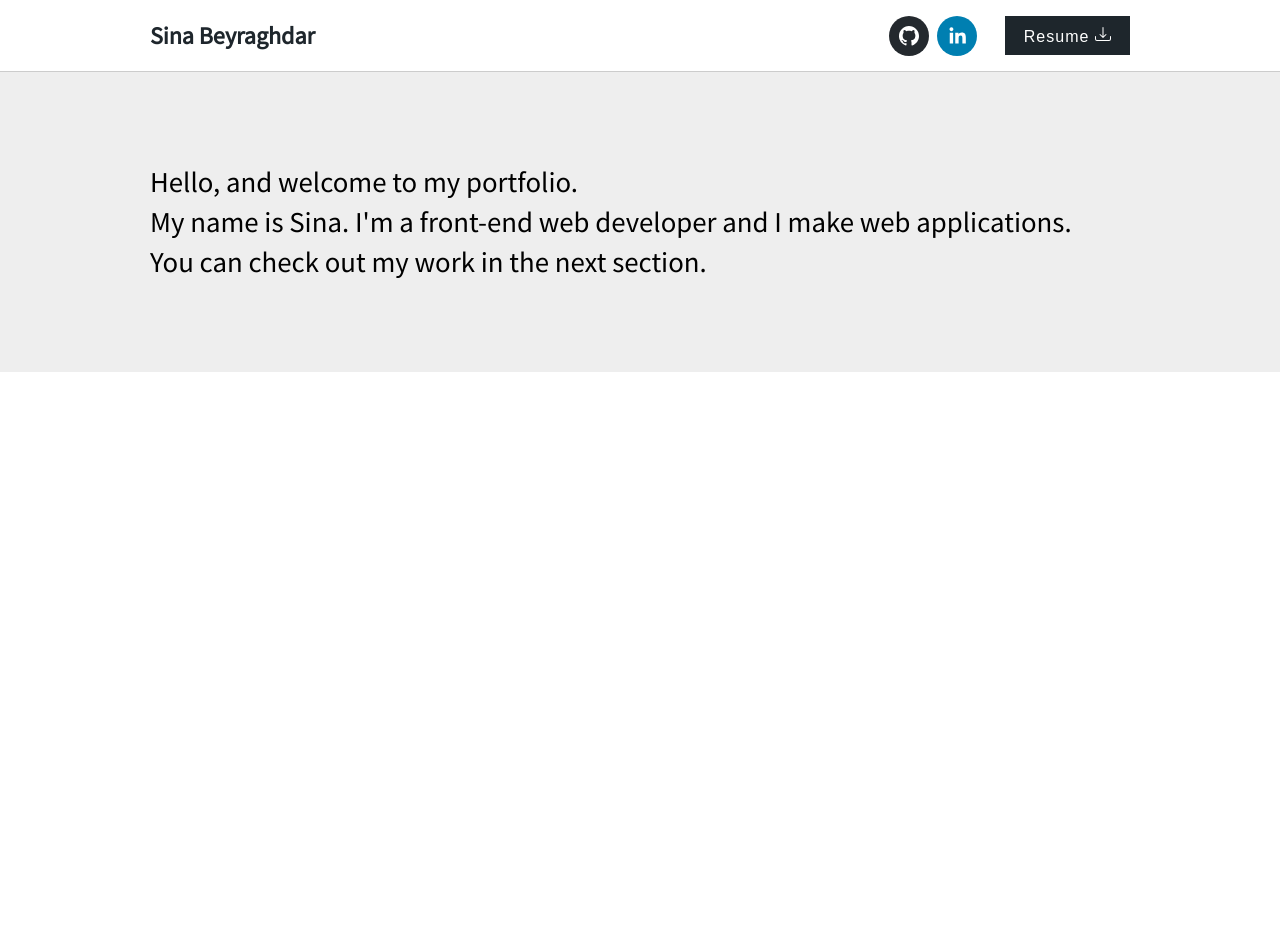
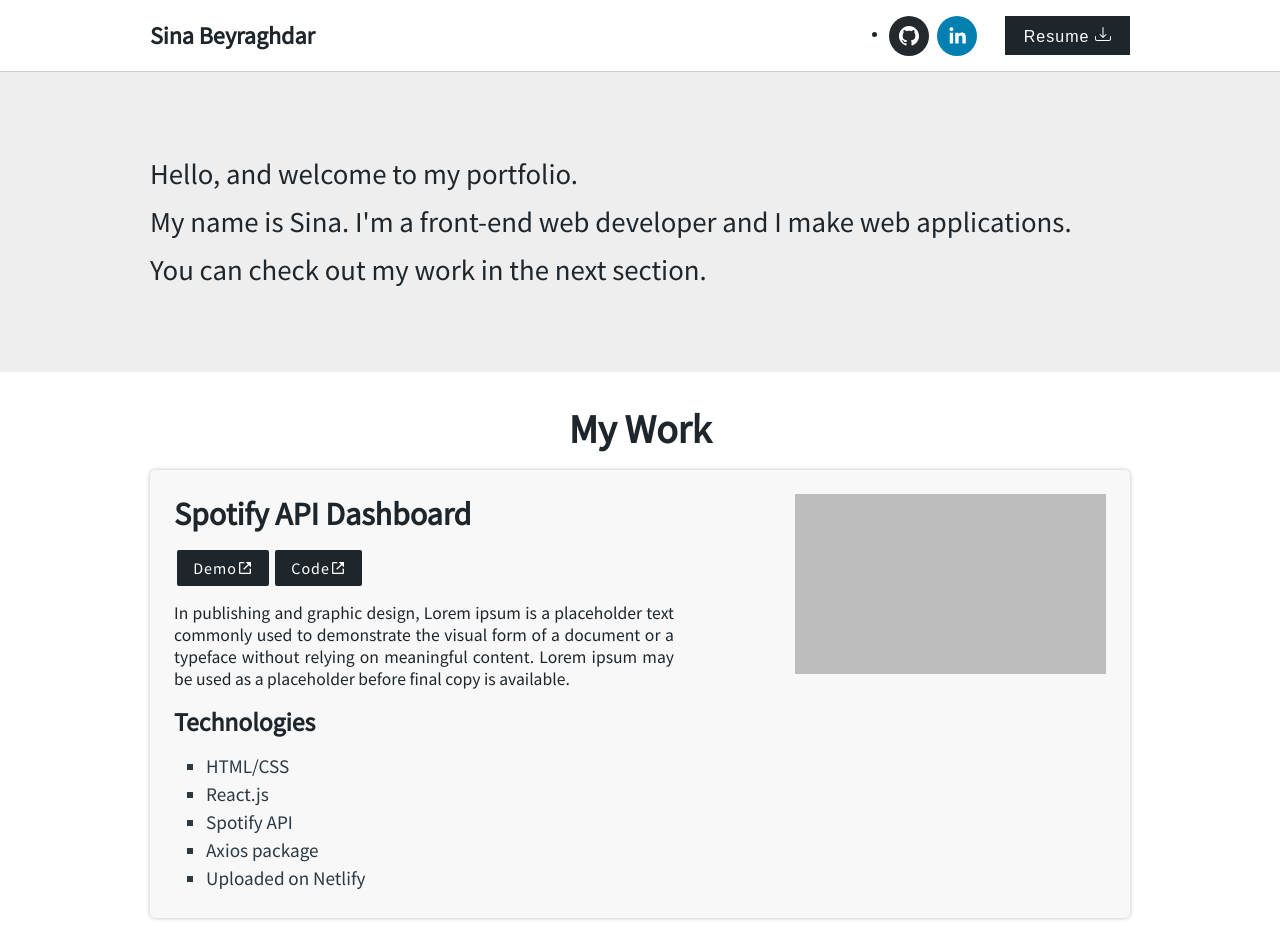
Before and after one commit to SinaBYR/my-portfolio-next, a React (Create React App) app: page / in a window 1280 px wide. Before the commit the page ends 800 px from the top, so only its background shows below. Built offline with nearby package versions, Linux system fonts and the light colour scheme.

Commit message:
Finish projects in Work component

```diff
--- a/src/App.js
+++ b/src/App.js
@@ -1,4 +1,5 @@
 import { Navbar } from "./components/Navbar/Navbar";
+import { Work } from "./components/Work/Work";
 import { Showcase } from "./components/Showcase/Showcase";
 
 const App = () => {
@@ -6,6 +7,7 @@
             <div>
                 <Navbar />
                 <Showcase />
+                <Work />
             </div>
     )
 }
--- a/src/components/Navbar/Navbar.module.css
+++ b/src/components/Navbar/Navbar.module.css
@@ -3,10 +3,10 @@
     top: 0;
     left: 0;
     right: 0;
+    height: 72px;
     color: #1e262c;
     background-color: #fff;
-    height: 56px;
-    height: 72px;
+    padding: 0 1rem;
     border-bottom: 1px solid #cccccc;
 }
 
@@ -19,10 +19,9 @@
 }
 
 .Links {
+    display: flex;
     margin-left: auto;
     margin-right: 1rem;
-    display: flex;
-    list-style: none;
 }
 
 .Links li {
--- a/src/components/Showcase/Showcase.js
+++ b/src/components/Showcase/Showcase.js
@@ -4,7 +4,6 @@
     return (
         <section className={classes.Showcase}>
             <div className={classes.ShowcaseWrapper}>
-                {/* <h2>Welcome</h2> */}
                 <p>Hello, and welcome to my portfolio.</p>
                 <p>My name is Sina. I'm a front-end web developer and I make web applications.</p>
                 <p>You can check out my work in the next section.</p>
--- a/src/components/Showcase/Showcase.module.css
+++ b/src/components/Showcase/Showcase.module.css
@@ -2,10 +2,9 @@
     display: flex;
     align-items: center;
     height: 300px;
-    /* background-color: red; */
+    background-color: #eeeeee;
+    padding: 0 1rem;
     margin-top: 72px;
-    background-color: #eeeeee;
-
 }
 
 .ShowcaseWrapper {
@@ -22,4 +21,5 @@
 .ShowcaseWrapper p {
     font-size: 1.8rem;
     line-height: 1.4;
+    margin: 0.5rem 0;
 }
--- /dev/null
+++ b/src/components/Utilities/Links/PrimaryLink/PrimaryLink.js
@@ -0,0 +1,5 @@
+import classes from './PrimaryLink.module.css';
+
+const PrimaryLink = props => <a className={classes.PrimaryLink} {...props}>{props.children}</a>
+
+export { PrimaryLink }
--- /dev/null
+++ b/src/components/Utilities/Links/PrimaryLink/PrimaryLink.module.css
@@ -0,0 +1,13 @@
+.PrimaryLink {
+    display: inline-flex;
+    align-items: center;
+    padding: 0.5rem 1rem;
+    cursor: pointer;
+    border: none;
+    background-color: #1e262c;
+    font-size: 1rem;
+    color: #ffffff;
+    letter-spacing: 1px;
+    text-decoration: none;
+    border-radius: 2px;
+}
--- /dev/null
+++ b/src/components/Work/Work.js
@@ -0,0 +1,39 @@
+import classes from './Work.module.css';
+import { PrimaryButton } from '../Utilities/Buttons/PrimaryButton/PrimaryButton';
+import { BiLinkExternal } from 'react-icons/bi';
+import { PrimaryLink } from '../Utilities/Links/PrimaryLink/PrimaryLink';
+
+const Work = props => {
+    return (
+        <main className={classes.Work}>
+            <div className={classes.WorkWrapper}>
+                <h2>My Work</h2>
+                <div className={classes.Projects}>
+                    <section className={classes.Project}>
+                        <div>
+                            <h2>Spotify API Dashboard</h2>
+                            <div className={classes.Links}>
+                                <PrimaryLink>Demo <BiLinkExternal /></PrimaryLink>
+                                <PrimaryLink>Code <BiLinkExternal /></PrimaryLink>
+                            </div>
+                            <p className={classes.Description}>In publishing and graphic design, Lorem ipsum is a placeholder text commonly used to demonstrate the visual form of a document or a typeface without relying on meaningful content. Lorem ipsum may be used as a placeholder before final copy is available.</p>
+                            <div className={classes.Technologies}>
+                                <h3>Technologies</h3>
+                                <ul>
+                                    <li>HTML/CSS</li>
+                                    <li>React.js</li>
+                                    <li>Spotify API</li>
+                                    <li>Axios package</li>
+                                    <li>Uploaded on Netlify</li>
+                                </ul>
+                            </div>
+                        </div>
+                        <div className={classes.Preview}></div>
+                    </section>
+                </div>
+            </div>
+        </main>
+    )
+}
+
+export { Work }
--- /dev/null
+++ b/src/components/Work/Work.module.css
@@ -0,0 +1,77 @@
+.Work {
+    padding: 1rem;
+}
+
+.WorkWrapper {
+    width: 100%;
+    max-width: 980px;
+    margin: 0 auto;
+}
+
+.WorkWrapper > h2 {
+    font-size: 2.5rem;
+    text-align: center;
+    margin: 1rem 0;
+}
+
+.Projects {
+    /* padding: 1rem; */
+}
+
+.Project {
+    display: grid;
+    grid-template-columns: 2fr 1fr;
+    /* border: 1px solid #bdbdbd; */
+    background-color: #f8f8f8;
+    padding: 1.5rem;
+    border-radius: 5px;
+    transition: box-shadow 200ms ease, transform 250ms ease;
+    box-shadow: 0 0 4px #bdbdbd;
+}
+
+.Project:hover {
+    box-shadow: 0 0 8px #bdbdbd;
+    transform: scale(1.005);
+}
+
+.Preview {
+    background-color: #bdbdbd;
+    width: 100%;
+    height: 180px;
+}
+
+.Project h2 {
+    font-size: 2rem;
+}
+
+.Links {
+    margin: 1rem 0;
+}
+
+.Links > * {
+    margin: 0 0.2rem;
+}
+
+.Description {
+    max-width: 500px;
+    font-size: 1.1rem;
+    margin-bottom: 1rem;
+    margin-right: 1rem;
+    text-align: justify;
+}
+
+.Technologies > h3 {
+    font-size: 1.6rem;
+    margin: 1rem 0;
+}
+
+.Technologies > ul {
+    padding-left: 2rem;
+    font-size: 1.2rem;
+}
+
+.Technologies > ul > li {
+    color: #2c3842;
+    margin: 4px 0;
+    list-style: square;
+}
--- a/src/index.css
+++ b/src/index.css
@@ -9,11 +9,7 @@
     font-family: 'Source Sans Pro', sans-serif;
     -webkit-font-smoothing: antialiased;
     -moz-osx-font-smoothing: grayscale;
+    color: #1e262c;
 
     /* background-color: #eeeeee; */
 }
-
-code {
-  font-family: source-code-pro, Menlo, Monaco, Consolas, 'Courier New',
-    monospace;
-}
```
